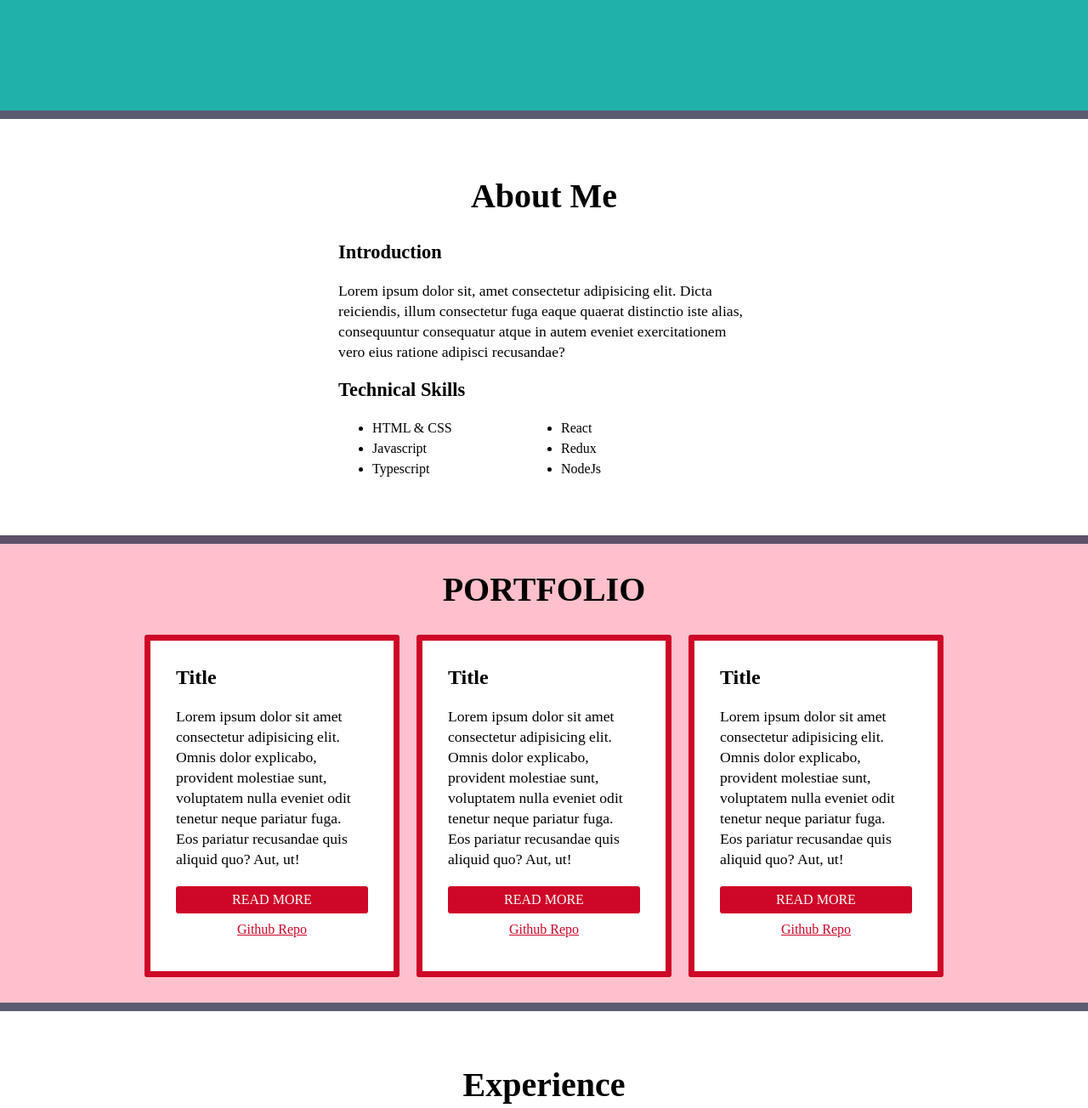
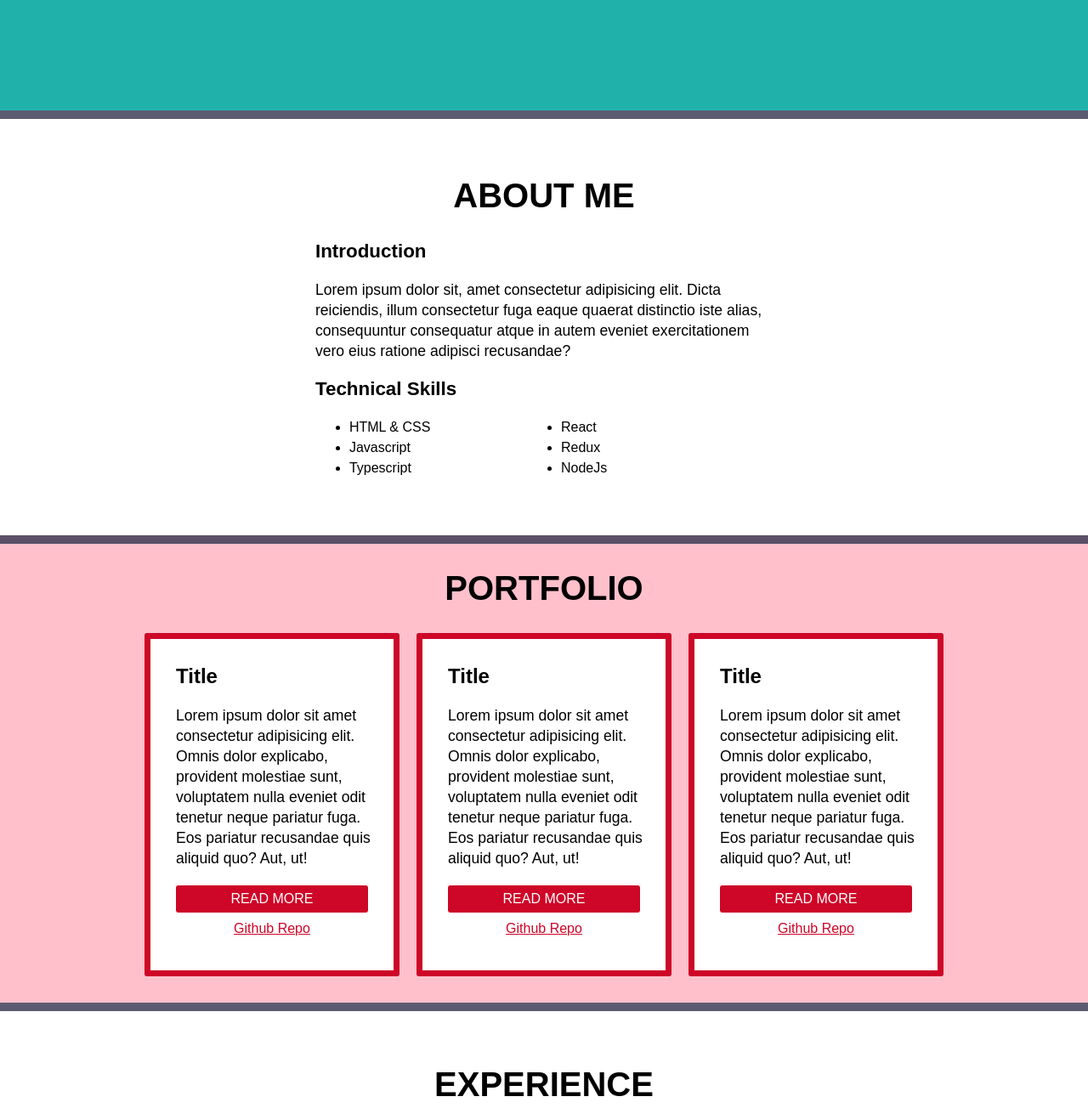
Before and after one commit to targetv/boolean-uk-html-full-stack-portfolio, a website: page index.html in a window 1280 px wide. Shown: the part 720-2024 px from the top of the page at 85% size. Drawn offline with Linux system fonts and the light colour scheme.

Commit message:
New font and updated h2 text

```diff
--- a/index.html
+++ b/index.html
@@ -33,7 +33,7 @@
       </section>
       <section class="about-me-section">
         <content class="about-container">
-          <h2>About Me</h2>
+          <h2>ABOUT ME</h2>
           <h3>Introduction</h3>
           <p>
             Lorem ipsum dolor sit, amet consectetur adipisicing elit. Dicta
@@ -99,7 +99,7 @@
       </section>
       <section class="experience-section">
         <content class="experience-container">
-          <h2>Experience</h2>
+          <h2>EXPERIENCE</h2>
           <h3>Job Title</h3>
           <p>
             Lorem ipsum dolor sit amet, consectetur adipisicing elit. Nemo
--- a/style.css
+++ b/style.css
@@ -2,6 +2,7 @@
   margin: 0px;
   padding: 0px;
   box-sizing: border-box;
+  font-family: sans-serif;
 }
 body {
   display: grid;
```
